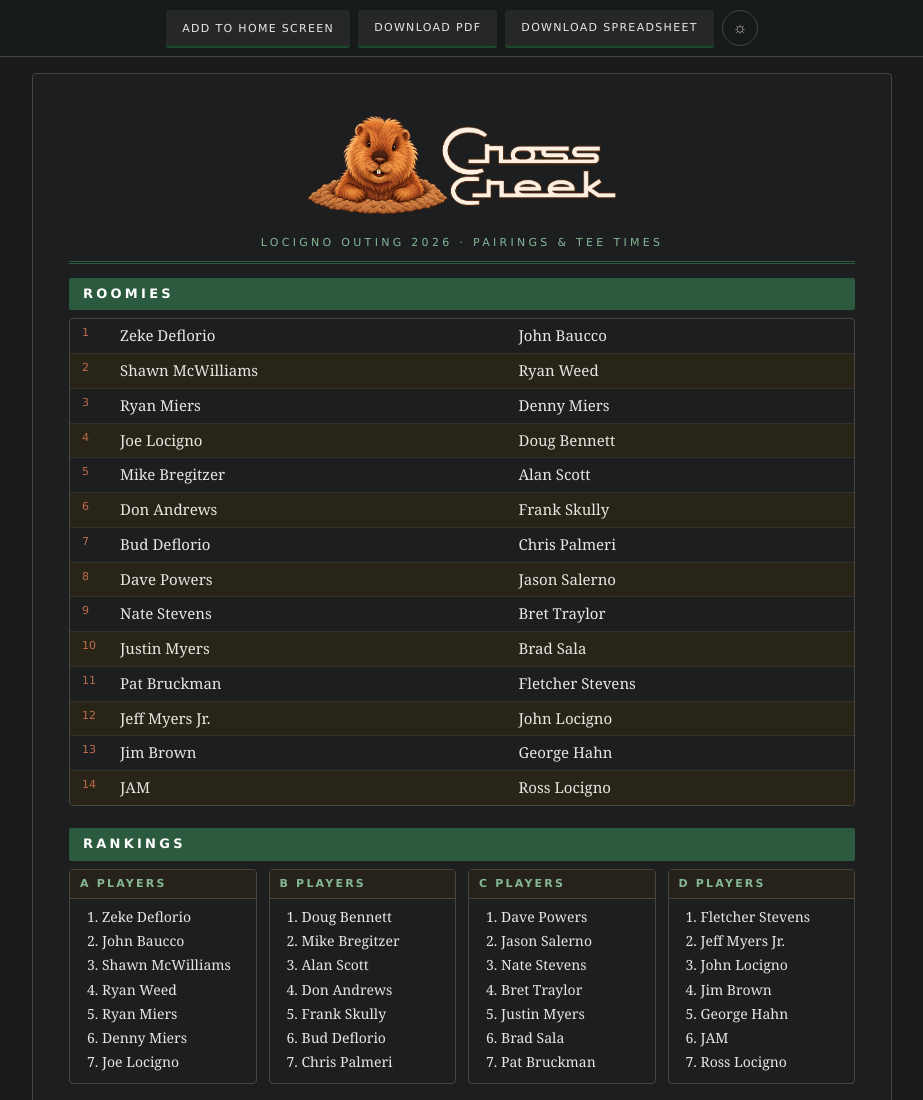
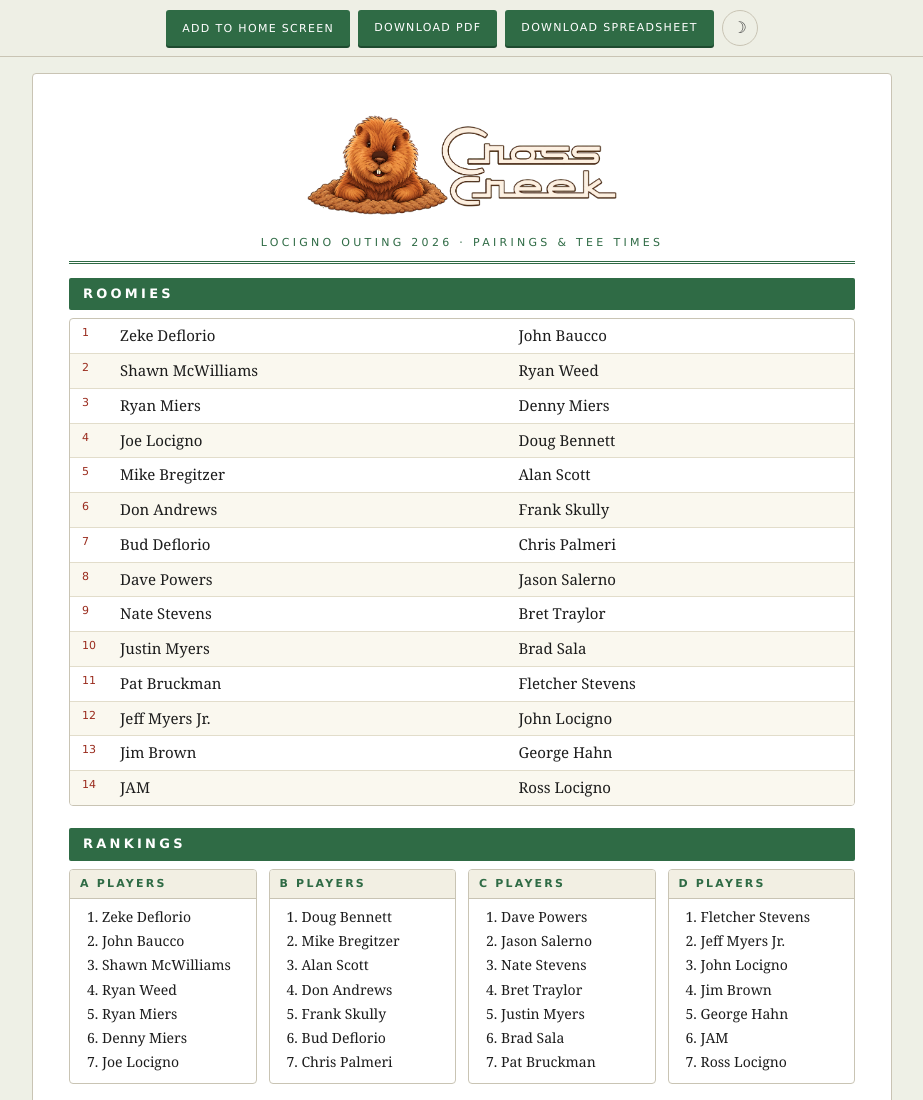
Before and after one commit to rm968211/locigno-outing, a plain HTML site: page index.html in a window 1280 px wide. Shown: the top 1100 px of the page, without its empty margins (178-1101 px from the left). Drawn offline with Linux system fonts and the dark colour scheme.

Commit message:
Light by default; the theme choice persists across visits
Co-Authored-By: Claude Fable 5 <noreply@anthropic.com>

```diff
--- a/index.html
+++ b/index.html
@@ -33,7 +33,8 @@
     --note-ink:#6b5420;
   }
   /* ===== dark mode — palette lifted from how Dark Reader renders the site =====
-     auto-follows the system setting; the little moon/sun button pins a choice */
+     light is the default; the little moon/sun button switches, and the choice
+     sticks around (localStorage) for the next visit */
   :root[data-theme="dark"]{
     --ink:#e8e6e3;
     --fair:#2c5a3e;
@@ -54,29 +55,6 @@
     --btn-ink:#e8e6e3;
     --note-bg:#2b2413;
     --note-ink:#d8c58c;
-  }
-  @media (prefers-color-scheme: dark){
-    :root:not([data-theme="light"]){
-    --ink:#e8e6e3;
-    --fair:#2c5a3e;
-    --fair-ink:#84b795;
-    --gold:#c9a24f;
-    --red:#c56b5c;
-    --line:#4a463d;
-    --line-soft:#34302a;
-    --paper:#181a1b;
-    --head-bg:#262219;
-    --row-alt:#292418;
-    --sheet:#1c1e1f;
-    --muted:#c8c2b4;
-    --tag:#a49d85;
-    --num:#bd6b4d;
-    --bar:rgba(24,26,27,.94);
-    --btn-bg:#252827;
-    --btn-ink:#e8e6e3;
-    --note-bg:#2b2413;
-    --note-ink:#d8c58c;
-    }
   }
   *{box-sizing:border-box;margin:0;padding:0}
   body{font-family:Georgia,"Times New Roman",serif;background:var(--paper);color:var(--ink);line-height:1.45}
@@ -336,31 +314,24 @@
 <footer>Cross Creek 2026</footer>
 
 <script>
-/* ===== theme: follow the system by default; the button pins a choice.
-   Picking the mode the system already uses just clears the pin. ===== */
-const mql = matchMedia("(prefers-color-scheme: dark)");
+/* ===== theme: light by default; the button switches and the choice is
+   remembered for next time ===== */
 const themeBtn = document.getElementById("themeBtn");
 const themeMeta = document.querySelector('meta[name="theme-color"]');
-try{ const saved = localStorage.getItem("theme"); if(saved) document.documentElement.dataset.theme = saved; }catch(e){}
-function effectiveDark(){
-  const t = document.documentElement.dataset.theme;
-  return t ? t === "dark" : mql.matches;
-}
+try{ if(localStorage.getItem("theme") === "dark") document.documentElement.dataset.theme = "dark"; }catch(e){}
 function applyTheme(){
-  const dark = effectiveDark();
+  const dark = document.documentElement.dataset.theme === "dark";
   themeBtn.innerHTML = dark ? "&#9788;" : "&#9789;";
   themeBtn.title = dark ? "Switch to light mode" : "Switch to dark mode";
   themeMeta.content = dark ? "#181a1b" : "#1e3a2f";
 }
 themeBtn.addEventListener("click", () => {
-  const wantDark = !effectiveDark();
-  try{
-    if(wantDark === mql.matches){ delete document.documentElement.dataset.theme; localStorage.removeItem("theme"); }
-    else { document.documentElement.dataset.theme = wantDark ? "dark" : "light"; localStorage.setItem("theme", wantDark ? "dark" : "light"); }
-  }catch(e){ document.documentElement.dataset.theme = wantDark ? "dark" : "light"; }
+  const dark = document.documentElement.dataset.theme !== "dark";
+  if(dark) document.documentElement.dataset.theme = "dark";
+  else delete document.documentElement.dataset.theme;
+  try{ localStorage.setItem("theme", dark ? "dark" : "light"); }catch(e){}
   applyTheme();
 });
-mql.addEventListener("change", applyTheme);
 applyTheme();
 
 /* ===== add to home screen ===== */
```
Also changed, not shown: tools/template.html (+10 -39 lines), 1 other file.
